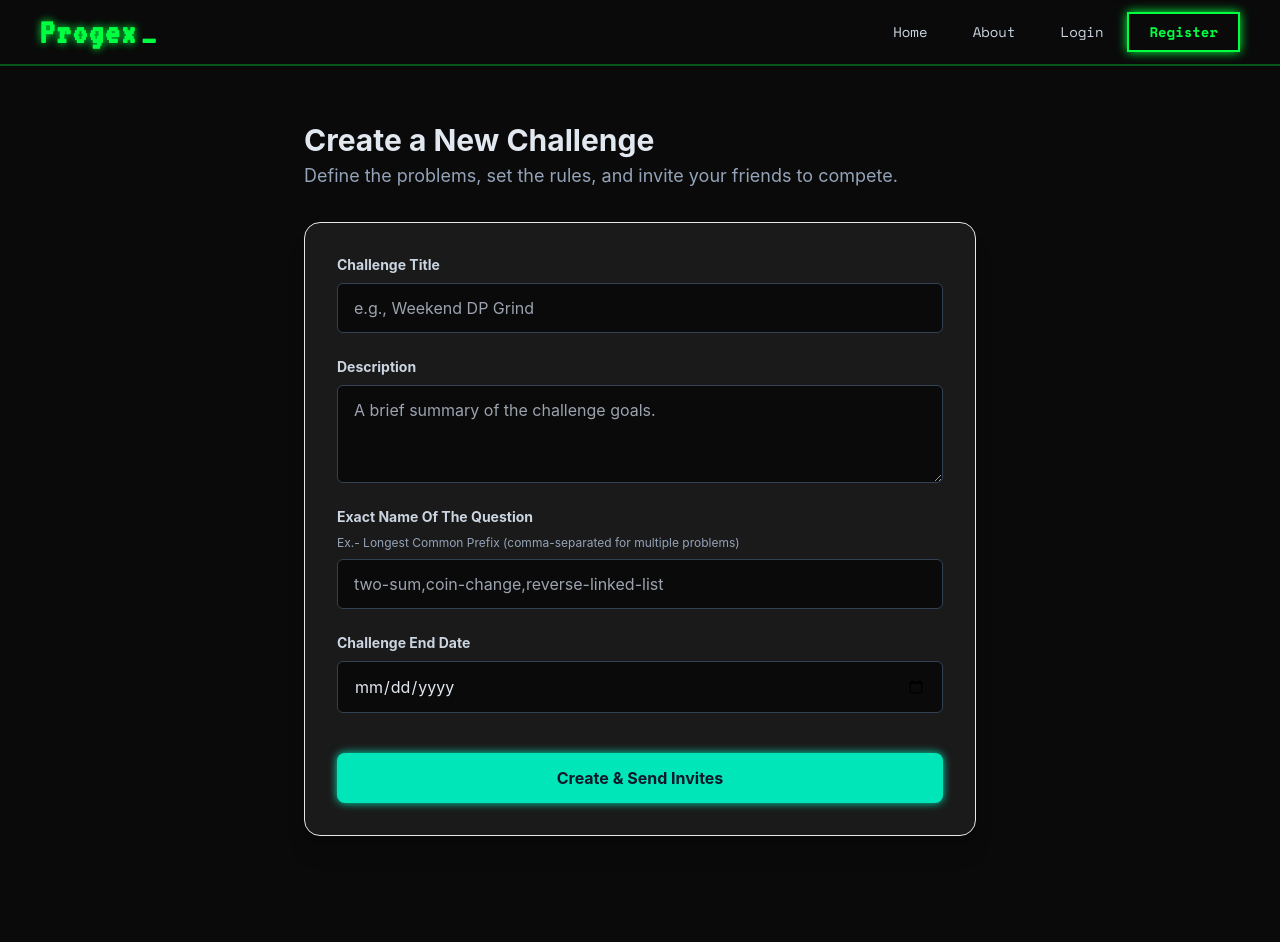
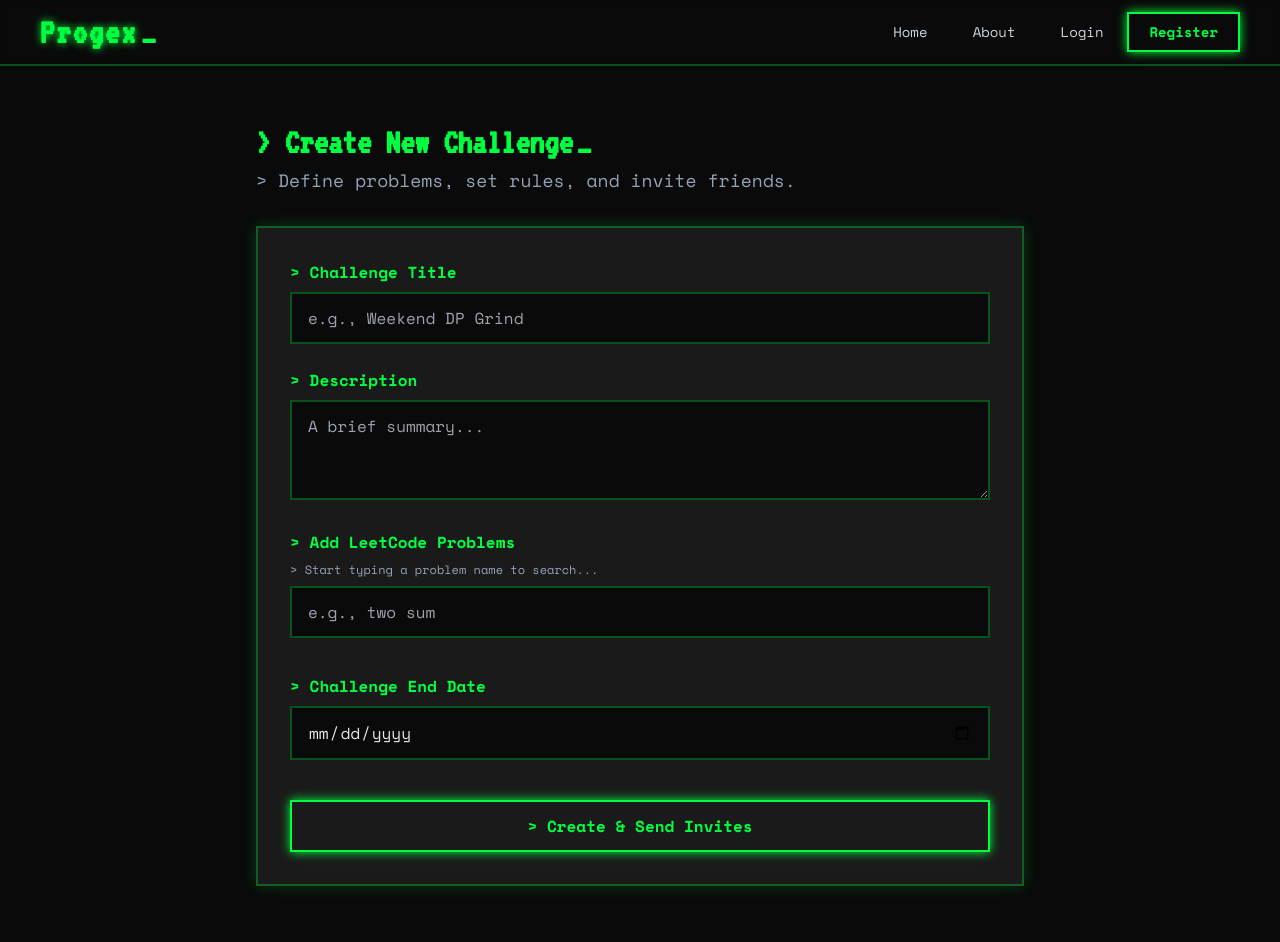
Before and after one commit to OmkarMishra07/progex1, a Flask app: template app/templates/create_challenge.html in a window 1280 px wide. Before the commit the page ends 836 px from the top, so only its background shows below. Run offline with Flask 3, Linux system fonts and the light colour scheme; the template is opened without the code that fills it, so the values that code supplies are empty; parts of the project's set-up code (start-up, migrations or seed data) failed here and were passed over; some libraries are stand-ins or nearby versions.

Commit message:
Update create_challenge.html

```diff
--- a/app/templates/create_challenge.html
+++ b/app/templates/create_challenge.html
@@ -1,128 +1,93 @@
 {% extends "base.html" %}
 
-{% block title %}Create a New Challenge | Progex 👑{% endblock %}
+{% block title %}Create Challenge | Progex > Terminal{% endblock %}
 
 {% block content %}
 <style>
-    /* Ensure Fira Code is used for monospaced elements, Inter for general text */
-    body {
-        font-family: 'Inter', sans-serif; /* Default body font */
+    /* Custom CSS to style the search results dropdown in the terminal theme */
+    .search-results-container {
+        position: absolute;
+        z-index: 10;
+        width: 100%;
+        margin-top: 0.25rem;
+        background-color: #0a0a0a; /* dark-bg */
+        border: 2px solid #00ff41; /* primary-green */
+        box-shadow: 0 0 10px #00ff41;
     }
-
-    /* Define CSS variables for colors from tailwind.config for use in custom CSS */
-    :root {
-        --color-primary-blue: #6366F1;
-        --color-accent-green: #00E6B8;
-        --color-accent-lime: #E0FF4F;
-        --color-accent-purple: #8B5CF6;
-        --color-dark-bg: #0F172A;
-        --color-dark-card: #1E293B;
-    }
-
-    /* Neon Button - Replicated for consistency */
-    .neon-btn {
-        background: var(--color-accent-green); /* accent-green */
-        color: var(--color-dark-bg); /* dark-bg for contrast */
-        padding: 0.75rem 1.5rem;
-        border-radius: 8px;
-        font-weight: bold;
-        transition: all 0.3s ease;
-        box-shadow: 0 0 8px var(--color-accent-green); /* Accent green glow */
-        border: 1px solid transparent; /* Start with transparent border */
-    }
-    .neon-btn:hover {
-        background: transparent; /* Transparent on hover */
-        color: var(--color-accent-green); /* Accent green text on hover */
-        box-shadow: 0 0 12px var(--color-accent-green), 0 0 24px var(--color-accent-green); /* Stronger glow */
-        border-color: var(--color-accent-green); /* Accent green border on hover */
-        transform: scale(1.05); /* Slight scale on hover */
-    }
-
-    /* Input focus glow */
-    .input-glow:focus {
-        outline: none;
-        box-shadow: 0 0 8px var(--color-accent-green); /* Using CSS variable for consistency */
-        background-color: var(--color-dark-bg); /* Ensure background stays dark */
-        border-color: var(--color-accent-green); /* Add border color on focus */
-    }
-
-    /* Styles for difficulty labels - ensuring consistency with the theme */
-    .difficulty-easy {
-        color: var(--color-accent-green);
-        text-shadow: 0 0 5px rgba(0, 230, 184, 0.5); /* Subtle glow */
-    }
-
-    .difficulty-medium {
-        color: var(--color-accent-lime);
-        text-shadow: 0 0 5px rgba(224, 255, 79, 0.5); /* Subtle glow */
-    }
-
-    .difficulty-hard {
-        color: #EF4444; /* Brighter Red */
-        text-shadow: 0 0 5px rgba(239, 68, 68, 0.5); /* Subtle glow */
+    .search-result-item:hover {
+        background-color: #00ff41;
+        color: #0a0a0a;
     }
 </style>
 
-<div class="max-w-2xl mx-auto">
+<div class="max-w-3xl mx-auto font-mono">
     <!-- Header -->
     <div class="mb-8">
-        <h1 class="text-3xl font-heading font-bold text-accent-green">Create a New Challenge</h1>
-        <p class="text-slate-400 mt-1 text-lg">Define the problems, set the rules, and invite your friends to compete.</p>
+        <h1 class="text-4xl font-display font-bold text-primary-green blinking-cursor">> Create New Challenge</h1>
+        <p class="text-slate-400 mt-1 text-lg">> Define problems, set rules, and invite friends.</p>
     </div>
 
     <!-- Creation Form -->
-    <form action="{{ url_for('challenges.create_challenge') }}" method="POST" class="space-y-6 bg-dark-card p-8 rounded-2xl shadow-xl border border-primary-blue/30 loading-on-submit">
+    <form action="{{ url_for('challenges.create_challenge') }}" method="POST" class="space-y-6 bg-dark-card p-8 border-2 border-primary-green/30 shadow-[0_0_15px_rgba(0,255,65,0.2)] loading-on-submit">
 
-        <!-- Challenge Title -->
         <div>
-            <label for="title" class="block text-slate-300 text-sm font-bold mb-2">Challenge Title</label>
+            <label for="title" class="block text-primary-green font-bold mb-2">> Challenge Title</label>
             <input type="text" name="title" id="title" required placeholder="e.g., Weekend DP Grind"
-                   class="mt-1 block w-full px-4 py-3 rounded-md bg-dark-bg text-slate-200 border border-slate-700 input-glow">
+                   class="w-full px-4 py-3 bg-dark-bg text-slate-200 border-2 border-primary-green/30 focus:outline-none focus:border-primary-green focus:shadow-[0_0_8px_#00ff41]">
+        </div>
+        <div>
+            <label for="description" class="block text-primary-green font-bold mb-2">> Description</label>
+            <textarea name="description" id="description" rows="3" required placeholder="A brief summary..."
+                      class="w-full px-4 py-3 bg-dark-bg text-slate-200 border-2 border-primary-green/30 focus:outline-none focus:border-primary-green focus:shadow-[0_0_8px_#00ff41]"></textarea>
         </div>
 
-        <!-- Challenge Description -->
-        <div>
-            <label for="description" class="block text-slate-300 text-sm font-bold mb-2">Description</label>
-            <textarea name="description" id="description" rows="3" required placeholder="A brief summary of the challenge goals."
-                      class="mt-1 block w-full px-4 py-3 rounded-md bg-dark-bg text-slate-200 border border-slate-700 input-glow"></textarea>
+        <!-- Interactive Problem Search -->
+        <div class="relative">
+            <label for="problem-search-input" class="block text-primary-green font-bold mb-2">> Add LeetCode Problems</label>
+            <p class="text-xs text-slate-400 mb-2">> Start typing a problem name to search...</p>
+            <input type="text" id="problem-search-input" autocomplete="off" placeholder="e.g., two sum"
+                   class="w-full px-4 py-3 bg-dark-bg text-slate-200 border-2 border-primary-green/30 focus:outline-none focus:border-primary-green focus:shadow-[0_0_8px_#00ff41]">
+
+            <div id="problem-search-results" class="search-results-container hidden">
+                <!-- Search results will be dynamically injected here -->
+            </div>
+
+            <input type="hidden" name="problems" id="hidden-problems-input" required>
+
+            <div id="selected-problems-container" class="mt-3 flex flex-wrap gap-2">
+                <!-- Selected problem tags will be shown here -->
+            </div>
         </div>
 
-        <!-- Problems -->
         <div>
-            <label for="problems" class="block text-slate-300 text-sm font-bold mb-2">Exact Name Of The Question</label>
-            <p class="text-xs text-slate-400 mb-2">Ex.- Longest Common Prefix (comma-separated for multiple problems)</p>
-            <input type="text" name="problems" id="problems" required placeholder="two-sum,coin-change,reverse-linked-list"
-                   class="mt-1 block w-full px-4 py-3 rounded-md bg-dark-bg text-slate-200 border border-slate-700 input-glow">
+            <label for="expiresAt" class="block text-primary-green font-bold mb-2">> Challenge End Date</label>
+            <input type="date" name="expiresAt" id="expiresAt" required
+                   class="w-full px-4 py-3 bg-dark-bg text-slate-200 border-2 border-primary-green/30 focus:outline-none focus:border-primary-green focus:shadow-[0_0_8px_#00ff41]">
         </div>
 
-        <!-- Expiration Date -->
-        <div>
-            <label for="expiresAt" class="block text-slate-300 text-sm font-bold mb-2">Challenge End Date</label>
-            <input type="date" name="expiresAt" id="expiresAt" required
-                   class="mt-1 block w-full px-4 py-3 rounded-md bg-dark-bg text-slate-200 border border-slate-700 input-glow">
-        </div>
-
-        <!-- Invite Friends -->
         {% if friends %}
         <div>
-            <label class="block text-slate-300 text-sm font-bold mb-2">Invite Friends</label>
-            <div class="mt-2 space-y-2 border border-slate-700 rounded-md p-4 max-h-48 overflow-y-auto bg-dark-bg">
+            <label class="block text-primary-green font-bold mb-2">> Invite Friends</label>
+            <div class="mt-2 space-y-2 border-2 border-primary-green/30 p-4 max-h-48 overflow-y-auto bg-dark-bg">
                 {% for friend in friends %}
                 <div class="flex items-center">
-                    <input id="friend-{{ friend }}" name="friends" type="checkbox" value="{{ friend }}" class="h-4 w-4 rounded border-slate-600 text-accent-green focus:ring-accent-green bg-dark-bg">
-                    <label for="friend-{{ friend }}" class="ml-3 block text-slate-300">{{ friend }}</label>
+                    <input id="friend-{{ friend }}" name="friends" type="checkbox" value="{{ friend }}" class="h-4 w-4 border-primary-green text-primary-green focus:ring-primary-green bg-dark-bg">
+                    <label for="friend-{{ friend }}" class="ml-3 text-slate-300">{{ friend }}</label>
                 </div>
                 {% endfor %}
             </div>
         </div>
         {% endif %}
 
-        <!-- Submit Button -->
         <div class="pt-4">
-            <button type="submit" class="w-full neon-btn py-3 px-4 rounded-md flex justify-center items-center gap-2">
-                Create & Send Invites
+            <button type="submit" class="w-full px-6 py-3 border-2 border-primary-green text-primary-green font-bold hover:bg-primary-green hover:text-dark-bg transition-all duration-300 shadow-[0_0_10px_#00ff41] flex justify-center items-center">
+                > Create & Send Invites
             </button>
         </div>
     </form>
 </div>
 {% endblock %}
+
+{% block scripts %}
+<script src="{{ url_for('static', filename='js/search.js') }}"></script>
+{% endblock %}
```
